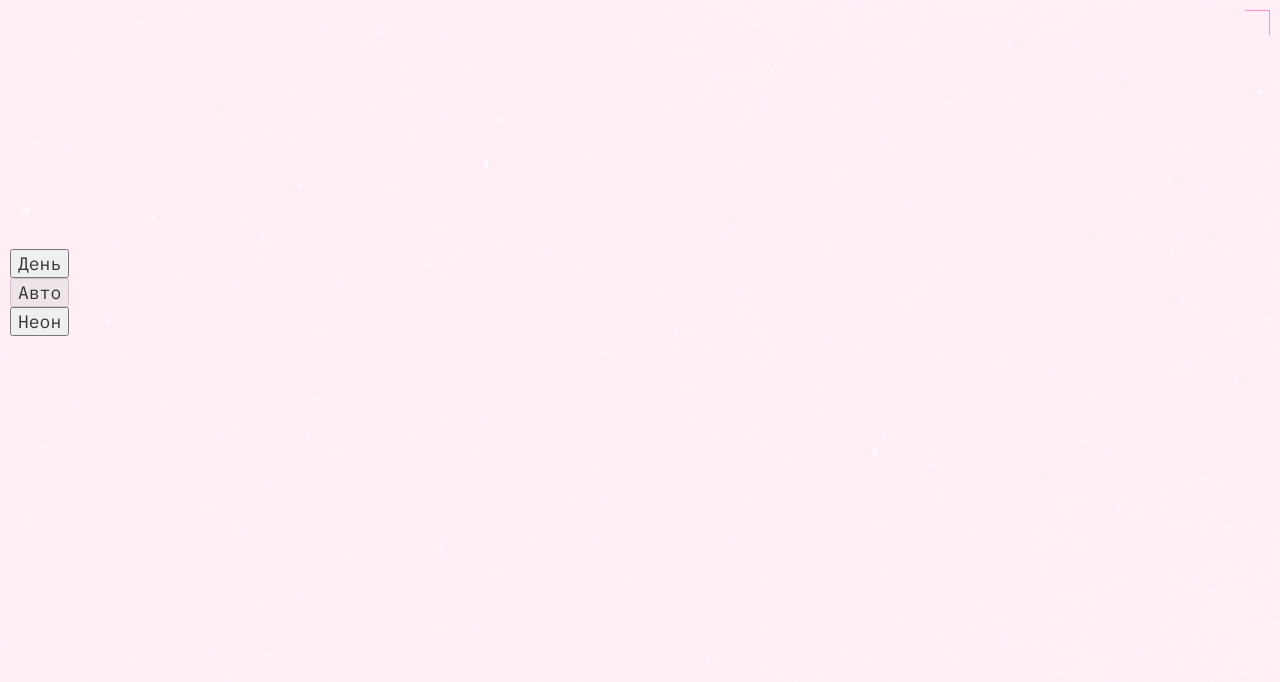
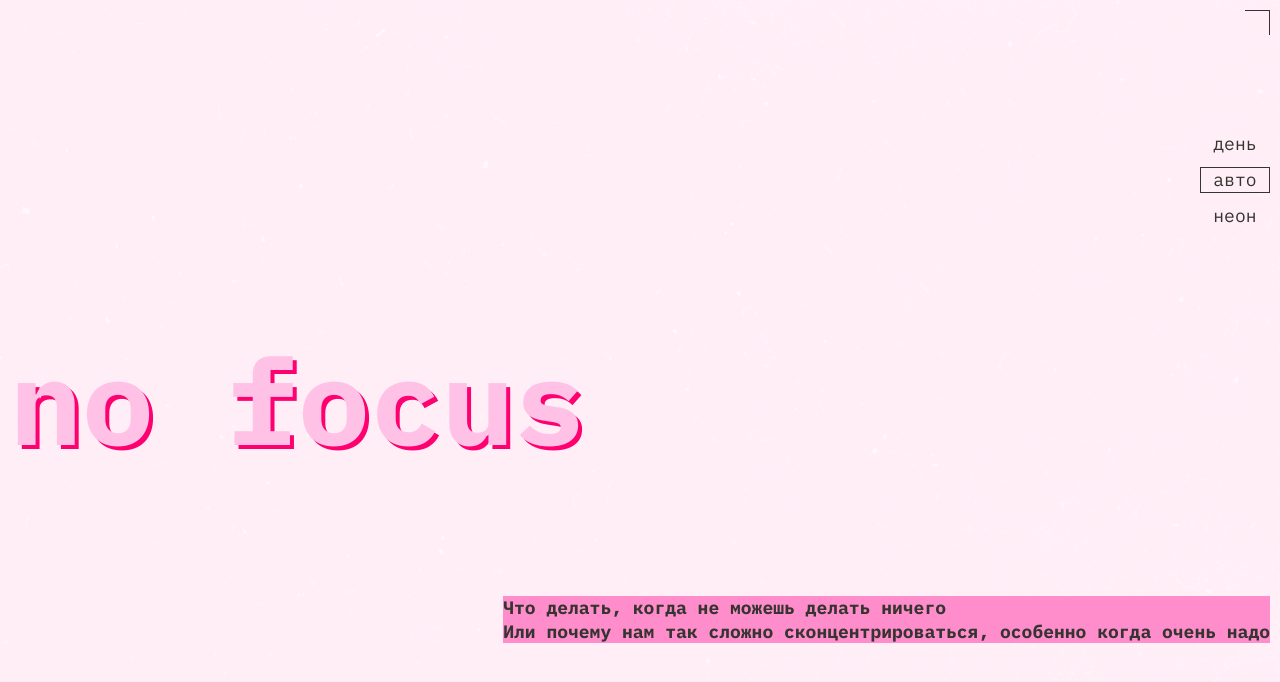
Before and after one commit to oqdoku94/slozhno-sosredotochitsya, a website: page index.html in a window 1280 px wide. Shown: the top 682 px of the page. Drawn offline with Linux system fonts and the light colour scheme.

Commit message:
Доделал шапку

```diff
--- a/index.html
+++ b/index.html
@@ -20,7 +20,7 @@
   <body class="page">
     <header class="header decorated-zone">
       <section class="decorated-zone__rec" aria-hidden="true"></section>
-      <section>
+      <section class="header__menu">
         <nav class="header__theme-menu">
           <ul class="header__theme-menu-list">
             <li class="header__theme-menu-item">
@@ -48,6 +48,16 @@
           </ul>
         </nav>
       </section>
+      <h1 class="header-title">no focus</h1>
+      <p class="header-text">
+        <span class="accent-text">
+          Что делать, когда не можешь делать ничего
+        </span>
+        <span class="accent-text"
+          >Или почему нам так сложно сконцентрироваться, особенно когда очень
+          надо</span
+        >
+      </p>
     </header>
     <script src="./scripts/script.js"></script>
   </body>
--- a/styles/dark.css
+++ b/styles/dark.css
@@ -1,3 +1,7 @@
+/* Переменные темной темы */
+
+/* Класс добавится на страницу в случае переключения на темную тему JS средствами */
+
 .page.theme_dark {
   /* Основной цвет текста страницы */
   --color: #f1b2ce;
@@ -7,7 +11,7 @@
   --colored-text: #000028;
   /* Фон для выделенного текста */
   --colored-text-background: #ff0070;
-  /* Акцентный цвет для кнопки и заголовков более низкого увроня */
+  /* Акцентный цвет для кнопки и заголовков более низкого уровня */
   --accent-color: #ff0070;
   /* Цвет фона страницы */
   --background-color: #000028;
@@ -15,7 +19,11 @@
   --header-image: url(../images/cover-image-dark.png);
   /* Показывать ли блок с декоративным 'REC' */
   --rec-visible: visible;
+  /* Цвет обоводки для кнопок смены темы при наведении */
+  --button-border-hover: rgb(255 0 112 / 0.4);
 }
+
+/* Если у пользователя активирована темная тема в ОС  */
 
 @media (prefers-color-scheme: dark) {
   :root {
@@ -27,7 +35,7 @@
     --colored-text: #000028;
     /* Фон для выделенного текста */
     --colored-text-background: #ff0070;
-    /* Акцентный цвет для кнопки и заголовков более низкого увроня */
+    /* Акцентный цвет для кнопки и заголовков более низкого уровня */
     --accent-color: #ff0070;
     /* Цвет фона страницы */
     --background-color: #000028;
@@ -35,5 +43,7 @@
     --header-image: url(../images/cover-image-dark.png);
     /* Показывать ли блок с декоративным 'REC' */
     --rec-visible: visible;
+    /* Цвет обоводки для кнопок смены темы при наведении */
+    --button-border-hover: rgb(255 0 112 / 0.4);
   }
 }
--- a/styles/light.css
+++ b/styles/light.css
@@ -1,3 +1,7 @@
+/* Переменные светлой темы */
+
+/* Класс добавится на страницу в случае переключения на светлую тему JS средствами */
+
 .page.theme_light {
   /* Основной цвет текста страницы */
   --color: #353430;
@@ -6,16 +10,20 @@
   /* Цвет текста выделенного кастомным фоном */
   --colored-text: #353430;
   /* Красный фон для выделенного текста */
-  --colored-text-background: #ffc2e6;
-  /* Акцентный цвет для кнопки и заголовков более низкого увроня */
-  --accent-color: #ff8dcb;
+  --colored-text-background: #ff8dcb;
+  /* Акцентный цвет для кнопки и заголовков более низкого уровня */
+  --accent-color: #353430;
   /* Цвет фона страницы */
   --background-color: #fff1f7;
   /* Фон шапки */
   --header-image: url(../images/cover-image-light.png);
   /* Показывать ли блок с декоративным 'REC' */
   --rec-visible: hidden;
+  /* Цвет обоводки для кнопок смены темы при наведении */
+  --button-border-hover: rgb(50 49 45 / 0.4);
 }
+
+/* Если у пользователя активирована светлая тема в ОС  */
 
 @media (prefers-color-scheme: light) {
   :root {
@@ -26,14 +34,16 @@
     /* Цвет текста выделенного кастомным фоном */
     --colored-text: #353430;
     /* Красный фон для выделенного текста */
-    --colored-text-background: #ffc2e6;
-    /* Акцентный цвет для кнопки и заголовков более низкого увроня */
-    --accent-color: #ff8dcb;
+    --colored-text-background: #ff8dcb;
+    /* Акцентный цвет для кнопки и заголовков более низкого уровня */
+    --accent-color: #353430;
     /* Цвет фона страницы */
     --background-color: #fff1f7;
     /* Фон шапки */
     --header-image: url(../images/cover-image-light.png);
     /* Показывать ли блок с декоративным 'REC' */
     --rec-visible: hidden;
+    /* Цвет обоводки для кнопок смены темы при наведении */
+    --button-border-hover: rgb(50 49 45 / 0.4);
   }
 }
--- a/styles/style.css
+++ b/styles/style.css
@@ -1,20 +1,42 @@
+/* Базовая стилизация макета Mobile First 375 x 668 */
+
+/* Задаем родительские преобладающие свойства для макета */
+
 .page {
-  /* сохраните в разметке и стилях класс page. На его основе работает скрипт. */
-  background-color: var(--background-color);
-  font-family: var(--font-family);
-  font-size: var(--font-size);
-  color: var(--color);
+  /* Цвет фона (для второй страницы и далее) #000028 - темная тема, #fff1f7 - светлая тема (по макету)  */
+  background-color: var(--background-color, #000028);
+  /* Семейство шрифтов "font-family: IBM Plex Mono;" (по макету) */
+  font-family: var(--font-family, 'IBM Plex Mono', sans-serif);
+  /* Размер шрифта 18px (по макету) */
+  font-size: var(--font-size, 18px);
+  /* Основной цвет текста страницы - #f1b2ce - темная тема, #353430 - светлая тема (по макету)  */
+  color: var(--color, #f1b2ce);
+  line-height: 23.4px;
+  /* Фоновая картинка в зависимости от темы (для темной темы - cover-image-dark.png, для светлой -  cover-image-light.png) */
+  background-image: var(--header-image, url(../images/cover-image.png));
+  /* Помещаем картинку в блок с учетом масштабирования */
+  background-size: cover;
+  /* Центрируем помещенную картинку */
+  background-position: center;
+  /* Если вдруг картинка не на весь фон - не повторяем*/
+  background-repeat: no-repeat;
+  /* Фиксируем */
+  background-attachment: fixed;
 }
 
+/* Стили шапки */
+
 .header {
-  background-image: var(--header-image, url(../images/cover-image.png));
-  background-size: cover;
-  background-position: center;
-  background-repeat: no-repeat;
+  /* Отступ со всех сторон  */
   padding: 10px;
+  /* Размер шапки на весь экран */
   min-block-size: 100vh;
+  /* Размещение элементов в сетку */
   display: grid;
-  grid-template-columns: 1fr;
+  grid-template-rows: 1fr auto 1fr;
+  align-items: start;
+  color: var(--accent-color, #ff0070);
+  position: relative;
 }
 
 .decorated-zone::before,
@@ -22,20 +44,21 @@
   content: '';
   block-size: 25px;
   inline-size: 25px;
+  position: absolute;
 }
 
 .decorated-zone::before {
   border-block-start: 1px solid var(--accent-color, #ff0070);
   border-inline-end: 1px solid var(--accent-color, #ff0070);
-  align-self: self-start;
-  justify-self: self-end;
+  inset-inline-end: 10px;
+  inset-block-start: 10px;
 }
 
 .decorated-zone::after {
   border-block-end: 1px solid var(--accent-color, #ff0070);
   border-inline-start: 1px solid var(--accent-color, #ff0070);
-  align-self: self-end;
-  justify-self: self-start;
+  inset-inline-start: 10px;
+  inset-block-end: 10px;
 }
 
 .decorated-zone__rec {
@@ -47,7 +70,6 @@
   align-items: center;
   gap: 10px;
   visibility: var(--rec-visible, visible);
-  color: var(--accent-color, #ff0070);
 }
 
 .decorated-zone__rec::before {
@@ -65,3 +87,72 @@
   block-size: 9px;
   border-radius: 50%;
 }
+
+.header__menu {
+  align-self: center;
+}
+
+.header__theme-menu-button {
+  text-transform: lowercase;
+  font-family: inherit;
+  background-color: transparent;
+  border: 0;
+  cursor: pointer;
+  line-height: 18px;
+}
+
+.header__theme-menu-button:focus {
+  outline: none;
+}
+
+.header__theme-menu-button:focus-visible {
+  border-block-end: 1px solid var(--accent-color, #ff0070);
+}
+
+.header__theme-menu-item {
+  height: 26px;
+  padding-inline: 6.5px;
+  display: flex;
+  justify-content: center;
+  align-items: center;
+  border: 1px solid transparent;
+}
+
+.header__theme-menu-item:hover {
+  border: 1px solid var(--button-border-hover, rgb(255 0 112 / 0.4));
+}
+
+.header__theme-menu-list {
+  display: grid;
+  row-gap: 10px;
+  align-items: center;
+  justify-items: end;
+}
+
+.header__theme-menu-item:has(.header__theme-menu-button_active) {
+  pointer-events: none;
+  border: 1px solid var(--accent-color, #ff0070);
+}
+
+.header-title {
+  color: var(--header-color, #db00ff);
+  font-size: clamp(7.25rem, 7.0115rem + 1.0178vw, 7.5rem);
+  font-weight: 700;
+  line-height: 82.5%;
+  text-shadow: 4px 4px 0 #ff0070;
+  align-self: center;
+}
+
+.header-text {
+  /* Отступ сверху для текста (по макету 55px, 40px - подгон по PP) */
+  /* padding-block-start: 40px; */
+  align-self: center;
+  justify-self: end;
+}
+
+.accent-text {
+  color: var(--colored-text, #000028);
+  display: block;
+  font-weight: 700;
+  background-color: var(--colored-text-background, #ff0070);
+}
--- a/styles/variables.css
+++ b/styles/variables.css
@@ -19,4 +19,6 @@
   --header-image: url(../images/cover-image-dark.png);
   /* Показывать ли блок с декоративным 'REC' */
   --rec-visible: visible;
+  /* Цвет обоводки для кнопок смены темы при наведении */
+  --button-border-hover: rgb(255 0 112 / 0.4);
 }
```
